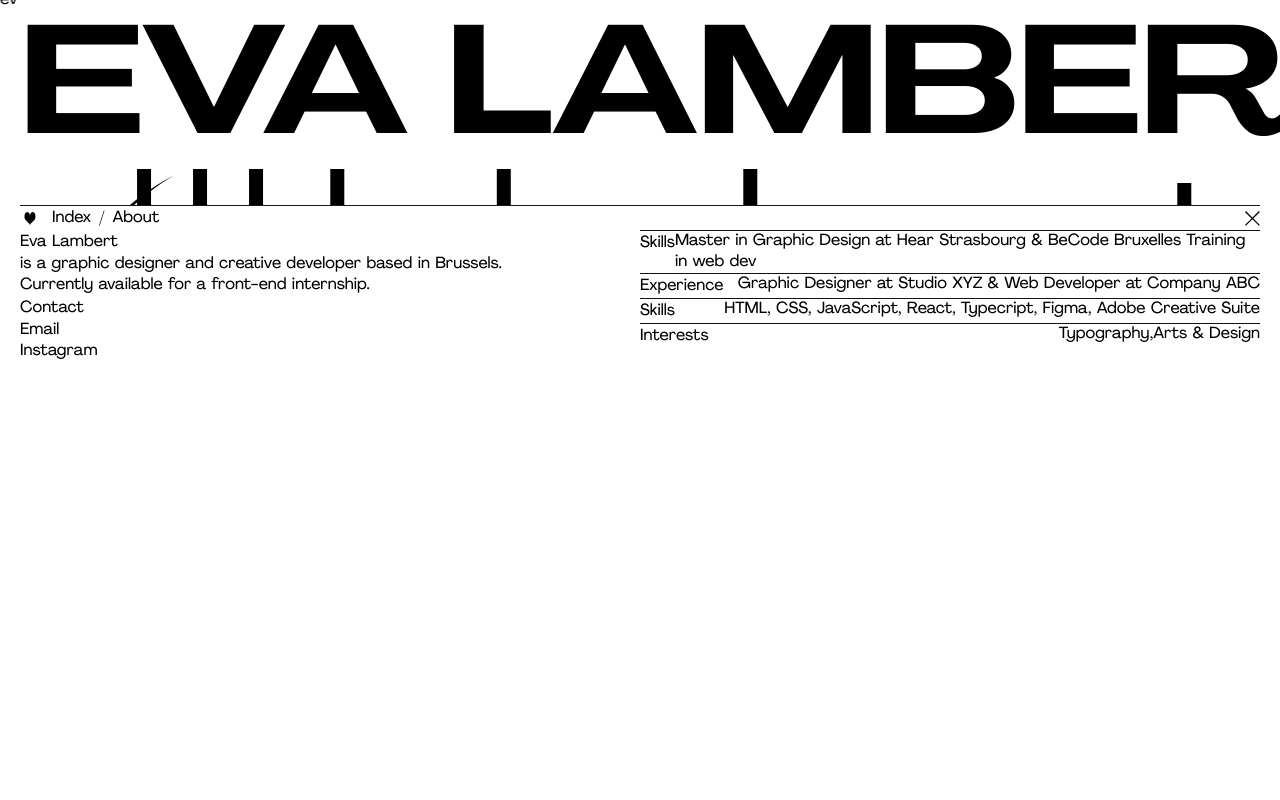
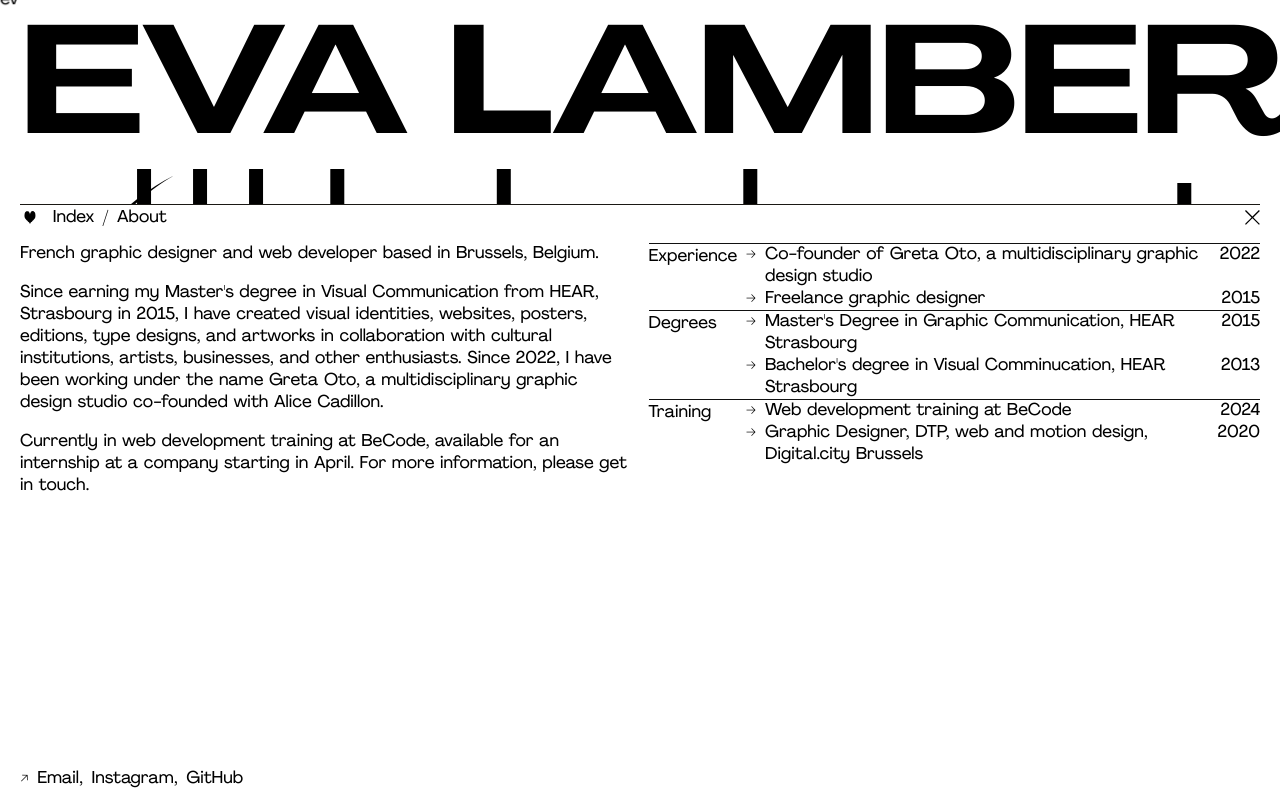
Before and after one commit to evalambert/portfolio, a React (Vite) app: page / in a window 1280 px wide. Both pictures are taken after a click on the button "About". Built offline with nearby package versions, Linux system fonts and the light colour scheme.

Commit message:
layout info

```diff
--- a/src/App.css
+++ b/src/App.css
@@ -47,6 +47,14 @@ html {
   font-variant-ligatures: common-ligatures;
   -webkit-font-smoothing: antialiased;
   -moz-osx-font-smoothing: grayscale;
+  font-size: 17px;
+}
+
+@media screen and (max-width: 768px) {
+  html {
+    font-size: 15px;
+  }
+
 }
 p {
   line-height: normal;
--- a/src/components/features/accordion/AccordionItem.jsx
+++ b/src/components/features/accordion/AccordionItem.jsx
@@ -23,7 +23,7 @@ const AccordionItem = React.memo(
       return () => clearTimeout(timeoutId);
     }, [isOpen]);
 
-    const animateProps = isOpen ? { height: "63vh" } : { height: 0 };
+    const animateProps = isOpen ? { height: "70vh" } : { height: 0 };
 
     return (
       <li className="overflow-hidden">
@@ -47,7 +47,7 @@ const AccordionItem = React.memo(
           transition={{ duration: 0.3, ease: "linear" }}
         >
           {isContentVisible && (
-            <div className="h-full w-full flex flex-col md:flex-row gap-4 py-3">
+            <div className="content-work h-full w-full flex flex-col md:flex-row gap-4 py-3">
               <p className="md:w-1/2">{content}</p>
               <div className="md:w-1/2">
                 {images && Array.isArray(images) && (
--- a/src/components/layout/About.jsx
+++ b/src/components/layout/About.jsx
@@ -1,35 +1,104 @@
 export default function About() {
   return (
-    <section className="flex w-full h-[70vh]">
-      <article className="w-1/2">
-        <h3>Eva Lambert</h3>
-        <p> is a graphic designer and creative developer based in Brussels.</p>
-        <p>Currently available for a front-end internship.</p>
-        <h3>Contact</h3>
-        <p>Email</p>
-        <p>Instagram</p>
-      </article>
-      <article className="w-1/2 flex flex-col">
-        <section className="flex justify-between border-t-[1px] border-black">
-          <h3>Skills</h3>
+    <article className="wrapper-about w-full h-[70vh] flex flex-col md:flex-row pt-3 gap-4 overflow-x-auto">
+      <div className="wrapper-txt w-full h-full md:w-1/2 flex flex-col gap-4 justify-between">
+        <section className="content-txt  flex flex-col gap-4">
           <p>
-            Master in Graphic Design at Hear Strasbourg & BeCode Bruxelles
-            Training in web dev
+            French graphic designer and web developer based in Brussels,
+            Belgium.
+          </p>
+          <p>
+            Since earning my Master's degree in Visual Communication from HEAR,
+            Strasbourg in 2015, I have created visual identities, websites,
+            posters, editions, type designs, and artworks in collaboration with
+            cultural institutions, artists, businesses, and other enthusiasts.
+            Since 2022, I have been working under the name Greta Oto, a
+            multidisciplinary graphic design studio co-founded with Alice
+            Cadillon.
+          </p>
+          <p>
+            Currently in web development training at BeCode, available for an
+            internship at a company starting in April. For more information,
+            please get in touch.
           </p>
         </section>
-        <section className="flex  justify-between border-t-[1px] border-black">
-          <h3>Experience</h3>
-          <p> Graphic Designer at Studio XYZ & Web Developer at Company ABC</p>
+        <section className="content-contact py-4 md:py-0">
+          <p className="flex gap-2">
+            ↗<a href="mailto:lamberteva@hotmail.fr">Email,</a>
+            <a href="https://www.instagram.com/greta.oto__/?hl=fr">
+              Instagram,
+            </a>
+            <a href="https://www.instagram.com/eva___lambert/">GitHub</a>
+          </p>
         </section>
-        <section className="flex justify-between  border-t-[1px] border-black">
-          <h3>Skills</h3>
-          <p>  HTML, CSS, JavaScript, React, Typecript, Figma, Adobe Creative Suite</p>
+      </div>
+
+      <div className="wrapper-cv w-full md:w-1/2 flex flex-col">
+        <section className="content-experience grid grid-cols-[80px_1fr] gap-4 border-t border-black">
+        <h2>Experience</h2>
+          <div>
+            <section className=" grid grid-cols-[1fr_auto] gap-4">
+              <div className="grid grid-cols-[auto_1fr] gap-2">
+                <p>→</p>
+                <p>
+                  Co-founder of Greta Oto, a multidisciplinary graphic design
+                  studio
+                </p>
+              </div>
+              <p>2022</p>
+            </section>
+            <section className="grid grid-cols-[1fr_auto] gap-4">
+              <div className="grid grid-cols-[auto_1fr] gap-2">
+                <p>→</p>
+                <p>Freelance graphic designer</p>
+              </div>
+              <p>2015</p>
+            </section>
+          </div>
         </section>
-        <section className="flex justify-between border-t-[1px] border-black">
-          <h3>Interests</h3>
-          <p>Typography,Arts & Design </p>
+        <section className="content-degrees grid grid-cols-[80px_1fr] gap-4 border-t border-black">
+          <h2>Degrees</h2>
+          <div>
+            <section className=" grid grid-cols-[1fr_auto] gap-4">
+              <div className="grid grid-cols-[auto_1fr] gap-2">
+                <p>→</p>
+                <p>Master's Degree in Graphic Communication, HEAR Strasbourg</p>
+              </div>
+              <p>2015</p>
+            </section>
+            <section className="grid grid-cols-[1fr_auto] gap-4">
+              <div className="grid grid-cols-[auto_1fr] gap-2">
+                <p>→</p>
+                <p>
+                  Bachelor's degree in Visual Comminucation, HEAR Strasbourg
+                </p>
+              </div>
+              <p>2013</p>
+            </section>
+          </div>
         </section>
-      </article>
-    </section>
+        <section className="content-training grid grid-cols-[80px_1fr] gap-4 border-t border-black">
+        <h2>Training</h2>
+          <div>
+            <section className="grid grid-cols-[1fr_auto] gap-4">
+              <div className="grid grid-cols-[auto_1fr] gap-2">
+                <p>→</p>
+                <p>Web development training at BeCode</p>
+              </div>
+              <p>2024</p>
+            </section>
+            <section className="grid grid-cols-[1fr_auto] gap-4">
+              <div className="grid grid-cols-[auto_1fr] gap-2">
+                <p>→</p>
+                <p>
+                  Graphic Designer, DTP, web and motion design, Digital.city Brussels
+                </p>
+              </div>
+              <p>2020</p>
+            </section>
+          </div>
+        </section>
+      </div>
+    </article>
   );
 }
```
